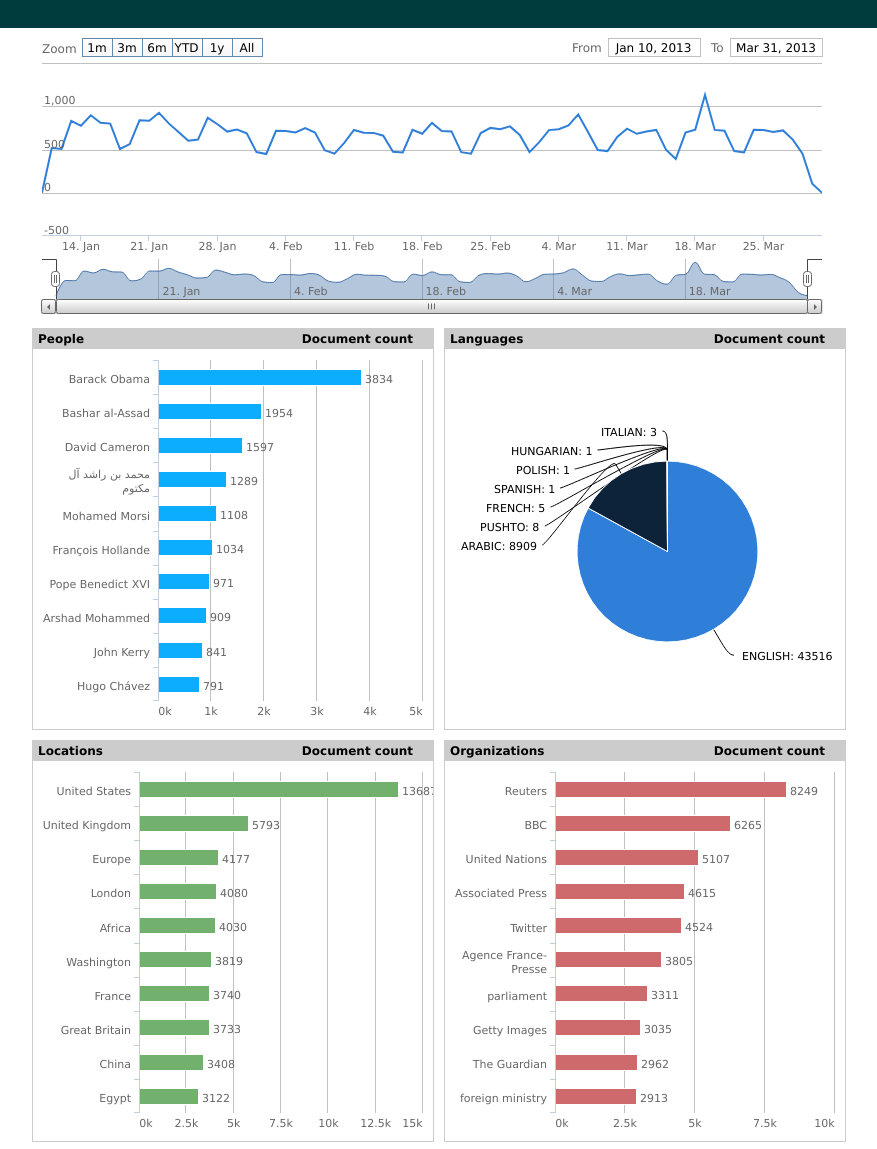
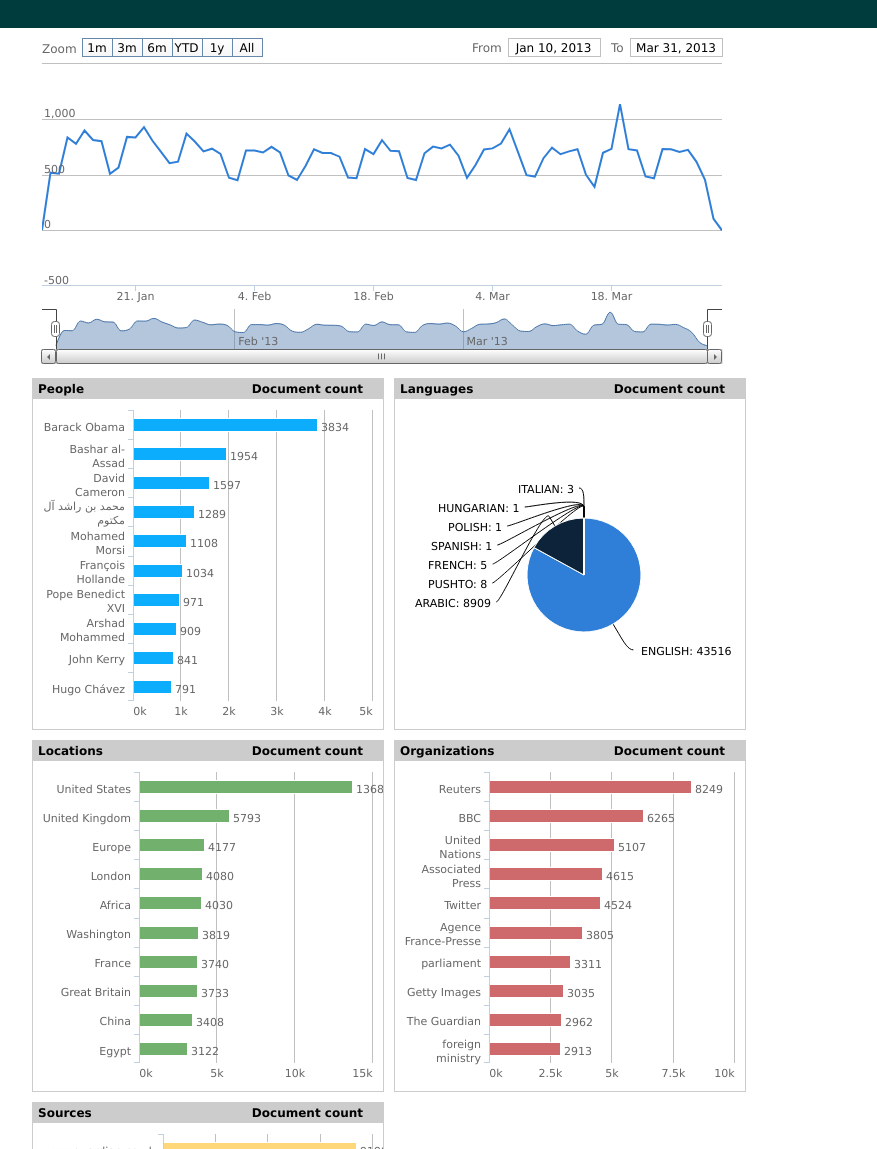
Before and after one commit to abuchanan-grio/AngularDemo, a website: page app/index.html in a window 1280 px wide. Shown: the part 314-1463 px from the top of the page, without its empty margins (176-1053 px from the left). Drawn offline with Linux system fonts and the light colour scheme.

Commit message:
Update styles

```diff
--- a/app/styles/main.css
+++ b/app/styles/main.css
@@ -6,8 +6,8 @@
 .chart {
 	overflow:hidden;
 	border : 1px solid #ccc;
-	width:400px;
-	height:400px;
+	width:350px;
+	height:350px;
 	margin-bottom:10px;
 }
 
@@ -22,7 +22,7 @@
 	height:20px;
 	position:relative;
 	overflow:hidden;
-	width:400px;
+	width:350px;
 }
 
 .chart_title h3 {
@@ -44,8 +44,8 @@
 }
 
 .pie {
-	width:400px;
-	height:400px;
+	width:350px;
+	height:350px;
 }
 
 #navigation {
--- a/app/views/dashboard.html
+++ b/app/views/dashboard.html
@@ -1,18 +1,18 @@
 <div id="chart_timeline">
-	<stockchart value="{{timeline}}" width="800" height="300"></stockchart>
+	<stockchart value="{{timeline}}" width="700" height="350"></stockchart>
 </div>
 <div id="chart_person" class="chart first">
-	<barchart value="{{PERSON}}" title="People" color="#0cadfd" width="400" height="400"></barchart>
+	<barchart value="{{PERSON}}" title="People" color="#0cadfd" width="350" height="350"></barchart>
 </div>
 <div id="chart_language" class="chart pie">
-	<piechart value="{{language}}" title="Languages" width="400" height="400"></piechart>
+	<piechart value="{{language}}" title="Languages" width="350" height="350"></piechart>
 </div>
 <div id="chart_location" class="chart first">
-	<barchart value="{{LOCATION}}" title="Locations" color="#72b06d" width="400" height="400"></barchart>
+	<barchart value="{{LOCATION}}" title="Locations" color="#72b06d" width="350" height="350"></barchart>
 </div>
 <div id="chart_organization" class="chart">
- 	<barchart value="{{ORGANIZATION}}" title="Organizations" color="#ce6a6c" width="400" height="400"></barchart>
+ 	<barchart value="{{ORGANIZATION}}" title="Organizations" color="#ce6a6c" width="350" height="350"></barchart>
  </div>
 <div id="chart_rss" class="chart first">
-	<barchart value="{{rssh_site}}" title="Sources" color="#fed77a" width="400" height="400"></barchart>
+	<barchart value="{{rssh_site}}" title="Sources" color="#fed77a" width="350" height="350"></barchart>
 </div>
```
